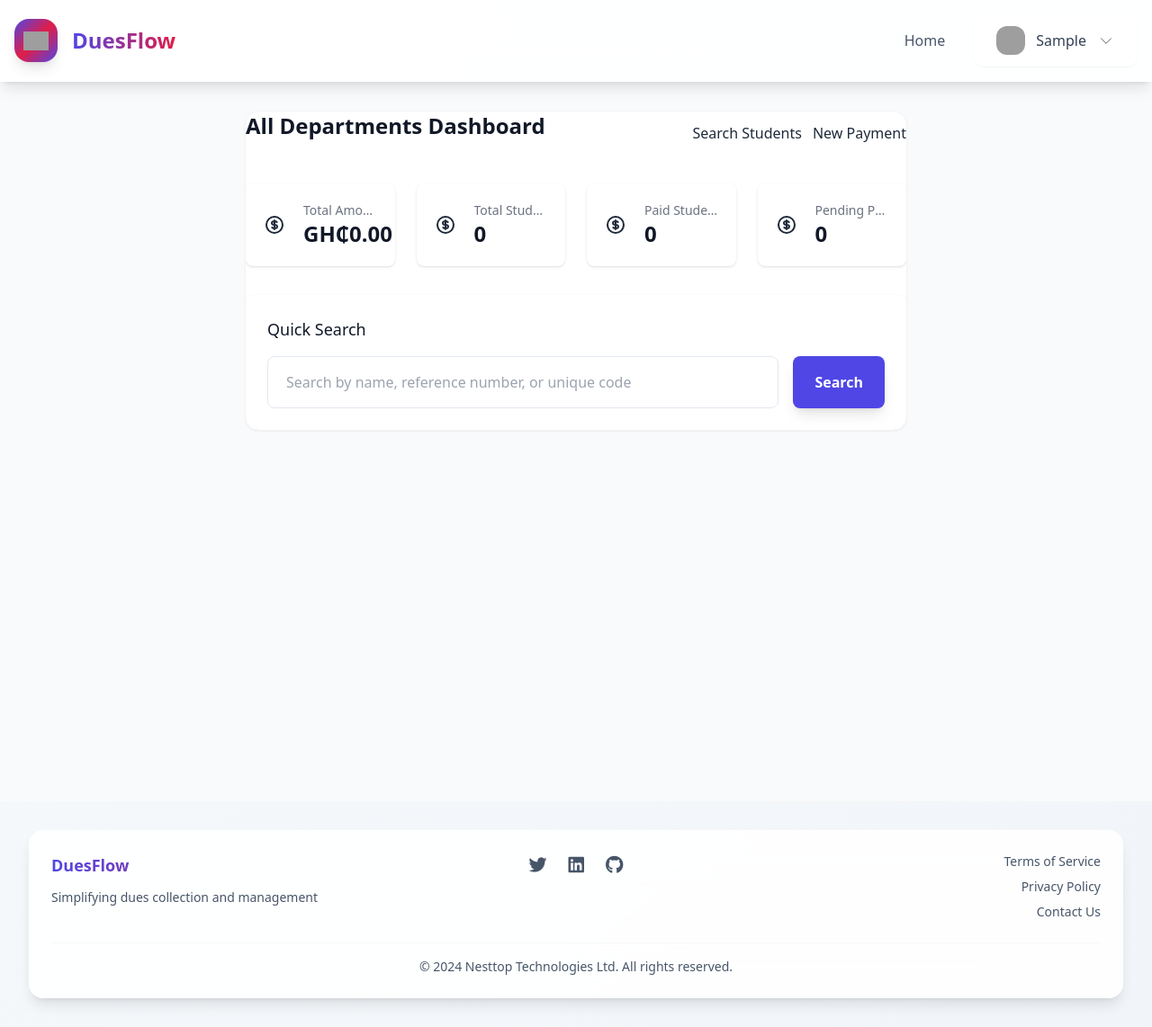
After one commit to henryantwi/Dues-Colleection-SaaS-App, a Django app: page /administrators/dashboard/ in a window 1280 px wide. The commit adds this page. Shown: the whole page at 90% size. Run offline with Django 5.2, Linux system fonts and the light colour scheme; the visitor is signed in with stand-in values (Sample User, id 1); data that the repository does not hold is empty; some libraries are stand-ins or nearby versions; grey boxes are pictures that could not be loaded.

Commit message:
Refactor admin features into a dedicated "administrators" app.
Moved administration-related functionalities, including login, logout, dashboard, and student search, from the "students" app to the new "administrators" app to improve modularity and separation of concerns. Updated URLs, views, and templates accordingly to reflect the changes.

```diff
--- /dev/null
+++ b/src/administrators/templates/administrators/admin_dashboard.html
@@ -0,0 +1,108 @@
+{% extends 'layouts/box.html' %}
+
+{% block title %}Admin Dashboard{% endblock %}
+
+{% block content %}
+<div class="space-y-8">
+    <div class="sm:flex sm:items-center sm:justify-between">
+        <h1 class="text-2xl font-bold text-gray-900">
+            {% if department %}{{ department.name }}{% else %}All Departments{% endif %} Dashboard
+        </h1>
+        <div class="mt-4 sm:mt-0 flex gap-3">
+            <a href="{% url 'administrators:search' %}" class="btn-primary">
+                Search Students
+            </a>
+            <a href="{% url 'payments:create_admin_payment' %}" class="btn-primary">
+                New Payment
+            </a>
+        </div>
+    </div>
+
+    <!-- Statistics Grid -->
+    <div class="grid grid-cols-1 gap-6 sm:grid-cols-2 lg:grid-cols-4">
+        <div class="overflow-hidden rounded-lg bg-white shadow">
+            <div class="p-5">
+                <div class="flex items-center">
+                    <div class="flex-shrink-0">
+                        <svg class="h-6 w-6 text-primary-600" fill="none" viewBox="0 0 24 24" stroke="currentColor">
+                            <path stroke-linecap="round" stroke-linejoin="round" stroke-width="2" d="M12 8c-1.657 0-3 .895-3 2s1.343 2 3 2 3 .895 3 2-1.343 2-3 2m0-8c1.11 0 2.08.402 2.599 1M12 8V7m0 1v8m0 0v1m0-1c-1.11 0-2.08-.402-2.599-1M21 12a9 9 0 11-18 0 9 9 0 0118 0z" />
+                        </svg>
+                    </div>
+                    <div class="ml-5 w-0 flex-1">
+                        <dl>
+                            <dt class="text-sm font-medium text-gray-500 truncate">Total Amount</dt>
+                            <dd class="text-2xl font-semibold text-gray-900">GH₵{{ total_amount|floatformat:2 }}</dd>
+                        </dl>
+                    </div>
+                </div>
+            </div>
+        </div>
+        <!-- Similar cards for other statistics -->
+        <div class="overflow-hidden rounded-lg bg-white shadow">
+            <div class="p-5">
+                <div class="flex items-center">
+                    <div class="flex-shrink-0">
+                        <svg class="h-6 w-6 text-primary-600" fill="none" viewBox="0 0 24 24" stroke="currentColor">
+                            <path stroke-linecap="round" stroke-linejoin="round" stroke-width="2" d="M12 8c-1.657 0-3 .895-3 2s1.343 2 3 2 3 .895 3 2-1.343 2-3 2m0-8c1.11 0 2.08.402 2.599 1M12 8V7m0 1v8m0 0v1m0-1c-1.11 0-2.08-.402-2.599-1M21 12a9 9 0 11-18 0 9 9 0 0118 0z" />
+                        </svg>
+                    </div>
+                    <div class="ml-5 w-0 flex-1">
+                        <dl>
+                            <dt class="text-sm font-medium text-gray-500 truncate">Total Students</dt>
+                            <dd class="text-2xl font-semibold text-gray-900">{{ total_students }}</dd>
+                        </dl>
+                    </div>
+                </div>
+            </div>
+        </div>
+        <div class="overflow-hidden rounded-lg bg-white shadow">
+            <div class="p-5">
+                <div class="flex items-center">
+                    <div class="flex-shrink-0">
+                        <svg class="h-6 w-6 text-primary-600" fill="none" viewBox="0 0 24 24" stroke="currentColor">
+                            <path stroke-linecap="round" stroke-linejoin="round" stroke-width="2" d="M12 8c-1.657 0-3 .895-3 2s1.343 2 3 2 3 .895 3 2-1.343 2-3 2m0-8c1.11 0 2.08.402 2.599 1M12 8V7m0 1v8m0 0v1m0-1c-1.11 0-2.08-.402-2.599-1M21 12a9 9 0 11-18 0 9 9 0 0118 0z" />
+                        </svg>
+                    </div>
+                    <div class="ml-5 w-0 flex-1">
+                        <dl>
+                            <dt class="text-sm font-medium text-gray-500 truncate">Paid Students</dt>
+                            <dd class="text-2xl font-semibold text-gray-900">{{ paid_students }}</dd>
+                        </dl>
+                    </div>
+                </div>
+            </div>
+        </div>
+        <div class="overflow-hidden rounded-lg bg-white shadow">
+            <div class="p-5">
+                <div class="flex items-center">
+                    <div class="flex-shrink-0">
+                        <svg class="h-6 w-6 text-primary-600" fill="none" viewBox="0 0 24 24" stroke="currentColor">
+                            <path stroke-linecap="round" stroke-linejoin="round" stroke-width="2" d="M12 8c-1.657 0-3 .895-3 2s1.343 2 3 2 3 .895 3 2-1.343 2-3 2m0-8c1.11 0 2.08.402 2.599 1M12 8V7m0 1v8m0 0v1m0-1c-1.11 0-2.08-.402-2.599-1M21 12a9 9 0 11-18 0 9 9 0 0118 0z" />
+                        </svg>
+                    </div>
+                    <div class="ml-5 w-0 flex-1">
+                        <dl>
+                            <dt class="text-sm font-medium text-gray-500 truncate">Pending Payments</dt>
+                            <dd class="text-2xl font-semibold text-gray-900">{{ pending_payments }}</dd>
+                        </dl>
+                    </div>
+                </div>
+            </div>
+        </div>
+    </div>
+
+    <!-- Quick Search -->
+    <div class="bg-white shadow rounded-lg p-6">
+        <h2 class="text-lg font-medium text-gray-900 mb-4">Quick Search</h2>
+        <form method="get" action="{% url 'administrators:search' %}" class="flex gap-4">
+            <input type="text"
+                   name="q"
+                   placeholder="Search by name, reference number, or unique code"
+                   class="input-field flex-1">
+            <button type="submit" class="btn-primary">
+                Search
+            </button>
+        </form>
+    </div>
+</div>
+{% endblock %}
--- /dev/null
+++ b/src/administrators/urls.py
@@ -0,0 +1,12 @@
+from django.urls import path
+
+from . import views
+
+app_name = 'administrators'
+
+urlpatterns = [
+    path('login/', views.login_view, name='login'),
+    path("logout/", views.logout_view, name="logout"),
+    path('dashboard/', views.admin_dashboard, name='admin_dashboard'),
+    path('search/', views.student_search, name='search'),
+]
--- a/src/administrators/views.py
+++ b/src/administrators/views.py
@@ -1,7 +1,17 @@
-from django.shortcuts import render, redirect
+from django.shortcuts import render, redirect, get_object_or_404
 from django.contrib.auth import login, logout
 from django.contrib import messages
 from .forms import EmailAuthenticationForm
+from django.contrib.auth.decorators import login_required
+
+from students.models import Student
+from payments.models import Payment
+from django.core.exceptions import PermissionDenied
+from django.contrib import messages
+from django.urls import reverse
+
+from django.db.models import Sum, Count, Q
+
 
 def login_view(request):
     if request.method == 'POST':
@@ -17,7 +27,83 @@ def login_view(request):
         form = EmailAuthenticationForm()
     return render(request, 'administrators/login.html', {'form': form})
 
+
 def logout_view(request):
     logout(request)
     messages.info(request, 'You have been logged out.')
     return redirect('login')
+
+
+@login_required
+def student_search(request):
+    query = request.GET.get("q", "")
+    if query:
+        students = Student.objects.filter(
+            Q(ref_number__icontains=query)
+            | Q(full_name__icontains=query)
+            | Q(email__icontains=query)
+            | Q(payment__reference__icontains=query)
+            | Q(unique_code__icontains=query)
+        ).select_related("department", "payment")
+
+        # check if students are in the same department as the admin
+        if not request.user.is_superuser:
+            students = students.filter(department=request.user.department)
+    else:
+        students = Student.objects.none()
+
+    return render(
+        request, "administrators/search.html", {"students": students, "query": query}
+    )
+
+
+@login_required
+def admin_dashboard(request):
+    # Check if user is a department admin
+    try:
+        department_admin = request.user.departmentadmin
+        if not department_admin.is_active:
+            raise PermissionDenied
+        department = department_admin.department
+    except:
+        if not request.user.is_superuser:
+            raise PermissionDenied
+        department = None
+
+    # Get department statistics
+    students_query = Student.objects.all()
+    if department:
+        students_query = students_query.filter(department=department)
+
+    # Get payments for students in this department
+    payments_query = Payment.objects.filter(status="Successful")
+    if department:
+        payments_query = payments_query.filter(department=department)
+
+    total_amount = payments_query.aggregate(total=Sum("amount"))["total"] or 0
+    total_students = students_query.count()
+    paid_students = students_query.filter(payment__status="Successful").count()
+    pending_payments = Payment.objects.filter(
+        status="Pending", department=department if department else None
+    ).count()
+
+    # Get recent payments
+    recent_payments = (
+        Payment.objects.filter(department=department if department else None)
+        .select_related("department")
+        .prefetch_related("students")
+        .order_by("-created_at")[:5]
+    )
+
+    return render(
+        request,
+        "administrators/admin_dashboard.html",
+        {
+            "department": department,
+            "total_amount": total_amount,
+            "total_students": total_students,
+            "paid_students": paid_students,
+            "pending_payments": pending_payments,
+            "recent_payments": recent_payments,
+        },
+    )
--- a/src/core/urls.py
+++ b/src/core/urls.py
@@ -8,7 +8,7 @@ urlpatterns = [
     path("admin/", admin.site.urls),
     path("", home_view, name="home"),
     path("students/", include("students.urls")),
+    path("administrators/", include("administrators.urls")),
     path("payments/", include("payments.urls")),
-    path("login/", login_view, name="login"),
-    path("logout/", logout_view, name="logout"),
+
 ]
--- a/src/students/urls.py
+++ b/src/students/urls.py
@@ -9,8 +9,7 @@ urlpatterns = [
          views.student_registration,
          {'is_year_one': True},
          name='registration_year_one'),
-    path('admin/dashboard/', views.admin_dashboard, name='admin_dashboard'),
-    path('search/', views.student_search, name='search'),  # Adding back the search URL
     path('registration/preview/', views.registration_preview, name='registration_preview'),
-    path('registration/confirmation/<int:student_id>/', views.registration_confirmation, name='registration_confirmation'),
+    path('registration/confirmation/<int:student_id>/', views.registration_confirmation,
+         name='registration_confirmation'),
 ]
--- a/src/templates/home.html
+++ b/src/templates/home.html
@@ -16,10 +16,10 @@
                     <div class="mb-8">
                         <h2 class="text-2xl font-semibold mb-4">{{ user.department.name }} Department Admin</h2>
                         <div class="flex gap-4 justify-center">
-                            <a href="{% url 'students:admin_dashboard' %}" class="glass-button bg-gradient-to-r from-primary to-accent text-white hover:from-primary-hover hover:to-accent px-6 py-3 rounded-lg">
+                            <a href="{% url 'administrators:admin_dashboard' %}" class="glass-button bg-gradient-to-r from-primary to-accent text-white hover:from-primary-hover hover:to-accent px-6 py-3 rounded-lg">
                                 <span class="text-white">Go to Dashboard</span>
                             </a>
-                            <a href="{% url 'students:search' %}" class="bg-white text-gray-800 px-6 py-3 rounded-lg hover:bg-gray-100 border border-gray-200 shadow-sm">
+                            <a href="{% url 'administrators:search' %}" class="bg-white text-gray-800 px-6 py-3 rounded-lg hover:bg-gray-100 border border-gray-200 shadow-sm">
                                 Search Students
                             </a>
                         </div>
@@ -46,7 +46,7 @@
                 <div class="bg-blue-100 rounded-lg p-6 text-left">
                     <h2 class="text-xl font-semibold mb-4">For Department Administrators</h2>
                     <p class="mb-4">If you are a department administrator, please sign in to access your dashboard.</p>
-                    <a href="{% url 'login' %}" class="glass-button bg-gradient-to-r from-primary to-accent text-white hover:from-primary-hover hover:to-accent px-6 py-3 rounded-lg inline-block">
+                    <a href="{% url 'administrators:login' %}" class="glass-button bg-gradient-to-r from-primary to-accent text-white hover:from-primary-hover hover:to-accent px-6 py-3 rounded-lg inline-block">
                         <span>Sign In</span>
                     </a>
                 </div>
--- a/src/templates/includes/header.html
+++ b/src/templates/includes/header.html
@@ -60,7 +60,7 @@
                             </div>
                         </a>
                         <hr class="my-2 border-glass-light">
-                        <a href="{% url 'logout' %}" class="nav-link block w-full text-left text-red-400">
+                        <a href="{% url 'administrators:logout' %}" class="nav-link block w-full text-left text-red-400">
                             <div class="flex items-center gap-2">
                                 <svg class="w-5 h-5" fill="none" stroke="currentColor" viewBox="0 0 24 24">
                                     <path stroke-linecap="round" stroke-linejoin="round" stroke-width="2" d="M17 16l4-4m0 0l-4-4m4 4H7m6 4v1a3 3 0 01-3 3H6a3 3 0 01-3-3V7a3 3 0 013-3h4a3 3 0 013 3v1"/>
@@ -71,7 +71,7 @@
                     </div>
                 </li>
                 {% else %}
-                <li><a href="{% url 'login' %}"
+                <li><a href="{% url 'administrators:login' %}"
                        class="glass-button bg-gradient-to-r from-primary to-accent text-white
                               hover:from-primary-hover hover:to-accent text-white">
                     Sign In
```
Also changed, not shown: src/administrators/templates/administrators/search.html (added, +101 -0 lines), src/core/settings.py (+0 -11 lines), src/students/views.py (+0 -69 lines).
